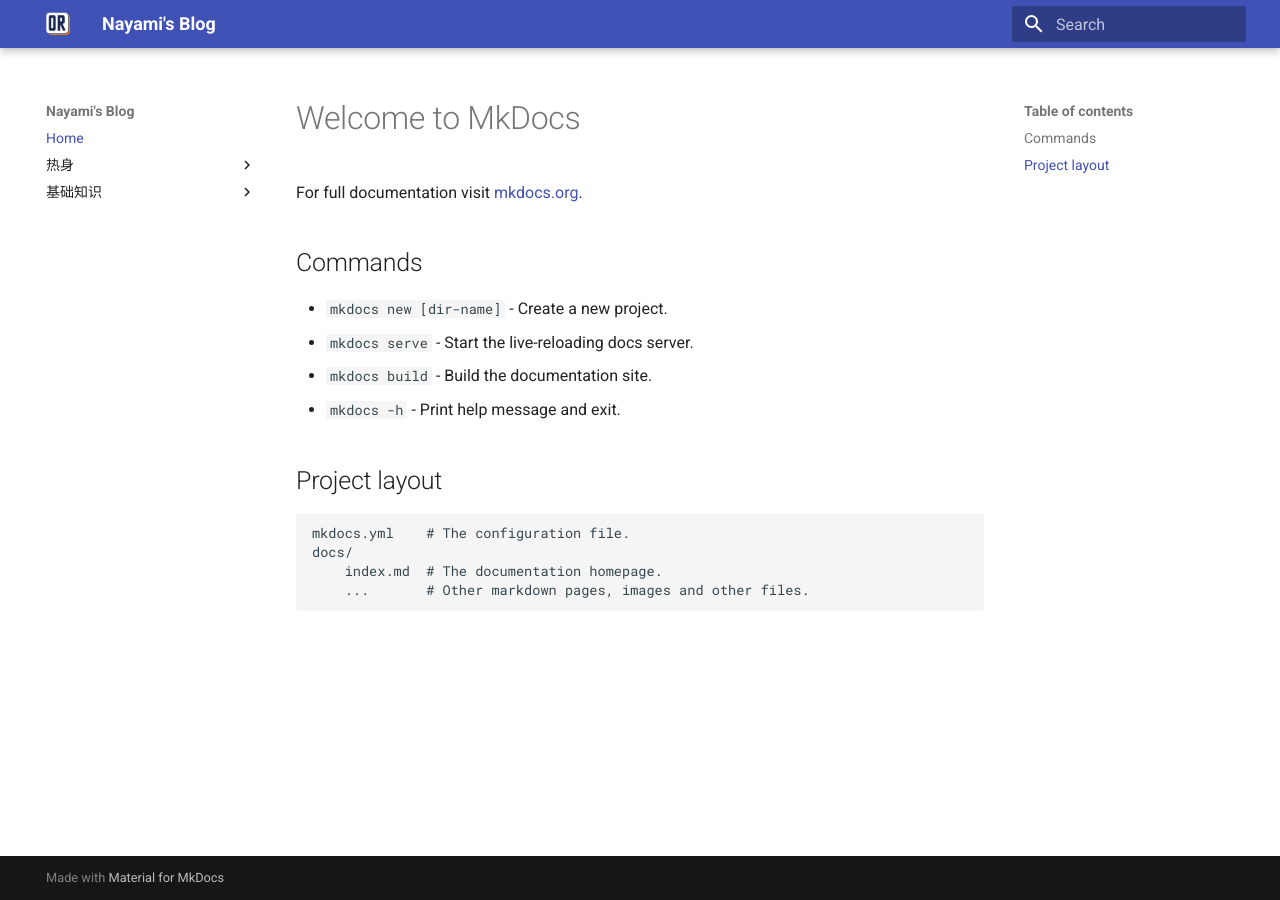
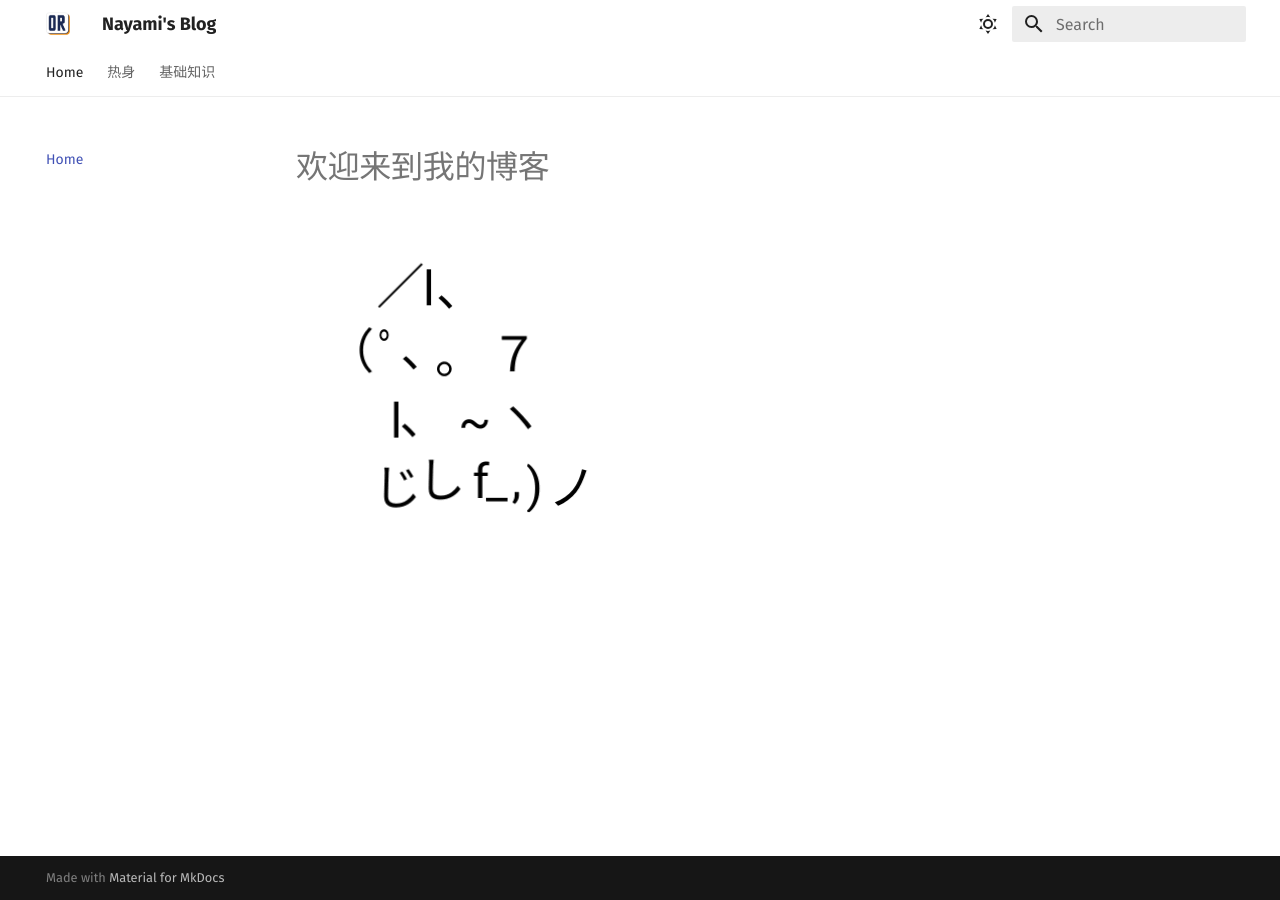
Before and after one commit to NayamiOR/nayamis-blog, an MkDocs documentation site: the page built from docs/index.md, in a window 1280 px wide. Built offline with MkDocs 1.6.1 and Material for MkDocs 9.7.7, drawn with Linux system fonts in a browser that asks for light colours; some web fonts are replaced.

Commit message:
update theme

```diff
--- a/docs/index.md
+++ b/docs/index.md
@@ -1,17 +1,3 @@
-# Welcome to MkDocs
+# 欢迎来到我的博客
 
-For full documentation visit [mkdocs.org](https://www.mkdocs.org).
-
-## Commands
-
-* `mkdocs new [dir-name]` - Create a new project.
-* `mkdocs serve` - Start the live-reloading docs server.
-* `mkdocs build` - Build the documentation site.
-* `mkdocs -h` - Print help message and exit.
-
-## Project layout
-
-    mkdocs.yml    # The configuration file.
-    docs/
-        index.md  # The documentation homepage.
-        ...       # Other markdown pages, images and other files.
+![可爱的猫猫](assets/cat.gif)
--- a/mkdocs.yml
+++ b/mkdocs.yml
@@ -3,7 +3,33 @@
 theme:
   name: material
   logo: assets/OR-icon.png
+  font:
+    text: 'Fira Sans'
+    code: 'Fira Mono, Jetbrains Mono'
+  # custom_dir: 'mkdocs-material/material'
+  palette:
+    # Palette toggle for light mode
+    - media: "(prefers-color-scheme: light)"
+      scheme: default
+      primary: white
+      accent: red
+      toggle:
+        icon: material/weather-sunny
+        name: Switch to dark mode
 
+
+    # Palette toggle for dark mode
+    - media: "(prefers-color-scheme: dark)"
+      scheme: slate
+      primary: blue
+      accent: blue
+      toggle:
+        icon: material/weather-night
+        name: Switch to light mode
+  features:
+    - navigation.tabs
+    - navigation.instant
+  plugins: []
 nav:
   - Home: index.md
   - 热身:
```
Also changed, not shown: docs/assets/cat.gif (added).
